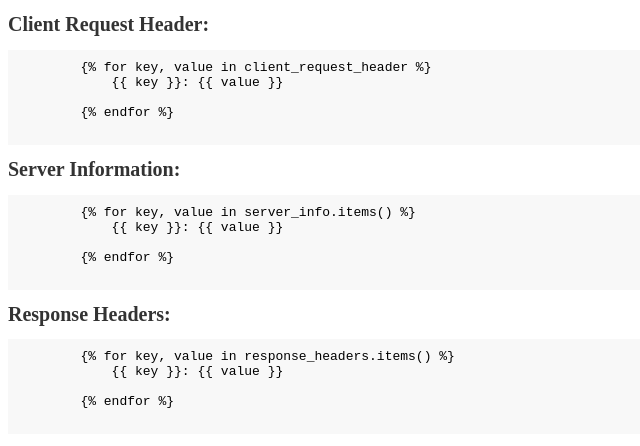
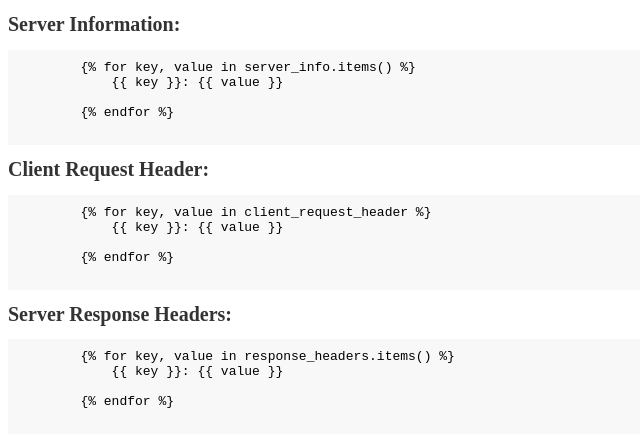
Before and after one commit to hyukjuns/simple-webapp, a plain HTML site: page templates/index.html in a window 1280 px wide. Shown: the whole page, without its empty margins (0-640 px from the left). Drawn offline with Linux system fonts and the light colour scheme.

Commit message:
update index.html, pyenv

```diff
--- a/templates/index.html
+++ b/templates/index.html
@@ -15,6 +15,13 @@
     </style>
 </head>
 <body>
+    <h1>Server Information:</h1>
+    <pre>
+        {% for key, value in server_info.items() %}
+            {{ key }}: {{ value }}<br>
+        {% endfor %}
+    </pre>
+
     <h1>Client Request Header:</h1>
     <pre>
         {% for key, value in client_request_header %}
@@ -22,14 +29,7 @@
         {% endfor %}
     </pre>
 
-    <h1>Server Information:</h1>
-    <pre>
-        {% for key, value in server_info.items() %}
-            {{ key }}: {{ value }}<br>
-        {% endfor %}
-    </pre>
-
-    <h1>Response Headers:</h1>
+    <h1>Server Response Headers:</h1>
     <pre>
         {% for key, value in response_headers.items() %}
             {{ key }}: {{ value }}<br>
```
Also changed, not shown: requirements.txt (+16 -11 lines), README.md, 1 other file.
